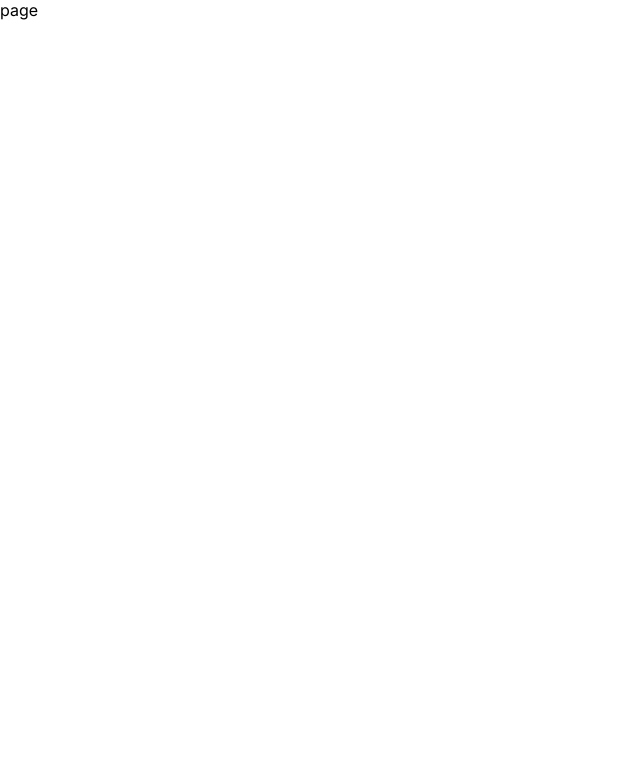
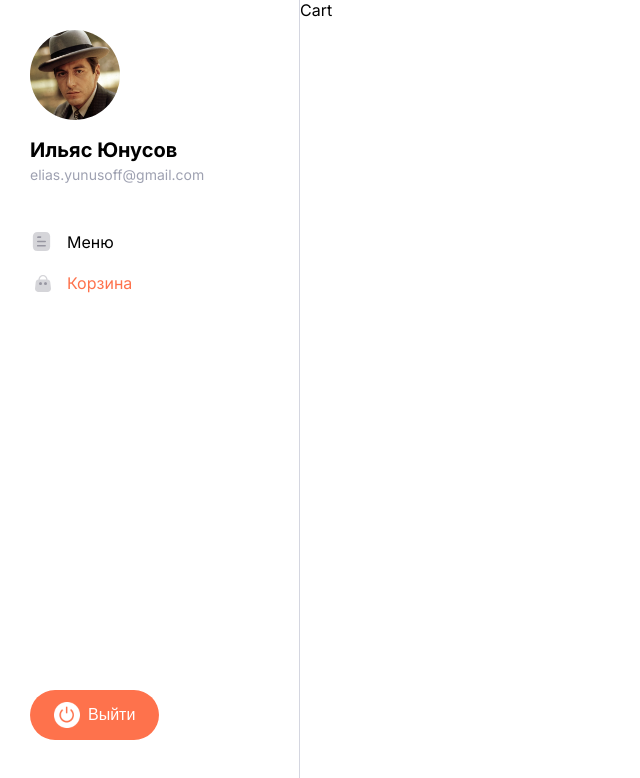
Before and after one commit to RaiseOnce/delivery-app, a Next.js app: page /cart in a window 1280 px wide. Shown: the top 778 px of the page, without its empty margins (0-640 px from the left). Built offline with nearby package versions, Linux system fonts and the light colour scheme.

Commit message:
sidebar path is done

```diff
--- a/src/app/cart/page.module.scss
+++ b/src/app/cart/page.module.scss
@@ -0,0 +1,9 @@
+@import '../../sass/base';
+
+.main {
+  @include row;
+}
+
+.cart {
+  margin-left: 300px;
+}
--- a/src/app/cart/page.tsx
+++ b/src/app/cart/page.tsx
@@ -1,8 +1,14 @@
 import React from 'react'
 import styles from './page.module.scss'
+import Sidebar from '@/components/Sidebar/Sidebar'
 
 const Cart = () => {
-  return <div>page</div>
+  return (
+    <main className={styles.main}>
+      <Sidebar />
+      <div className={styles.cart}>Cart</div>
+    </main>
+  )
 }
 
 export default Cart
--- a/src/components/Sidebar/Sidebar.module.scss
+++ b/src/components/Sidebar/Sidebar.module.scss
@@ -5,8 +5,13 @@
   max-width: 300px;
   width: 100%;
   height: 100vh;
-  padding: 30px;
+  padding: 30px 30px 60px 30px;
   border-right: 1px solid $color-border;
+}
+
+.wrapper {
+  @include col;
+  height: 100%;
 }
 
 .img {
@@ -45,7 +50,7 @@
   height: 100%;
   width: max-content;
   @include col;
-  gap: 420px;
+  justify-content: space-between;
 }
 
 .navItems {
@@ -59,6 +64,15 @@
   @include row;
   gap: 14px;
   align-items: center;
+  transition: color ease 0.2s;
+
+  &:hover {
+    color: $color-main;
+  }
+}
+
+.navItemActive {
+  color: $color-main;
 }
 
 .btn {
--- a/src/components/Sidebar/Sidebar.tsx
+++ b/src/components/Sidebar/Sidebar.tsx
@@ -1,9 +1,14 @@
+'use client'
+
 import React from 'react'
 import styles from './Sidebar.module.scss'
 import Button from '../Button/Button'
 import Link from 'next/link'
+import { usePathname } from 'next/navigation'
 
 const Sidebar = () => {
+  const pathname = usePathname()
+
   return (
     <div className={styles.sidebar}>
       <div className={styles.wrapper}>
@@ -18,11 +23,21 @@ const Sidebar = () => {
 
         <div className={styles.nav}>
           <div className={styles.navItems}>
-            <Link href="/#" className={styles.navItem}>
+            <Link
+              href="/"
+              className={`${styles.navItem} ${
+                pathname === '/' ? styles.navItemActive : ''
+              }`}
+            >
               <img src="./doc.svg" alt="" />
               <span>Меню</span>
             </Link>
-            <Link href="/#" className={styles.navItem}>
+            <Link
+              href="/cart"
+              className={`${styles.navItem} ${
+                pathname === '/cart' ? styles.navItemActive : ''
+              }`}
+            >
               <img src="./bag.svg" alt="" />
               <span>Корзина</span>
             </Link>
```
Also changed, not shown: src/components/Header/Header.module.scss (added), src/components/Header/Header.tsx (added).
